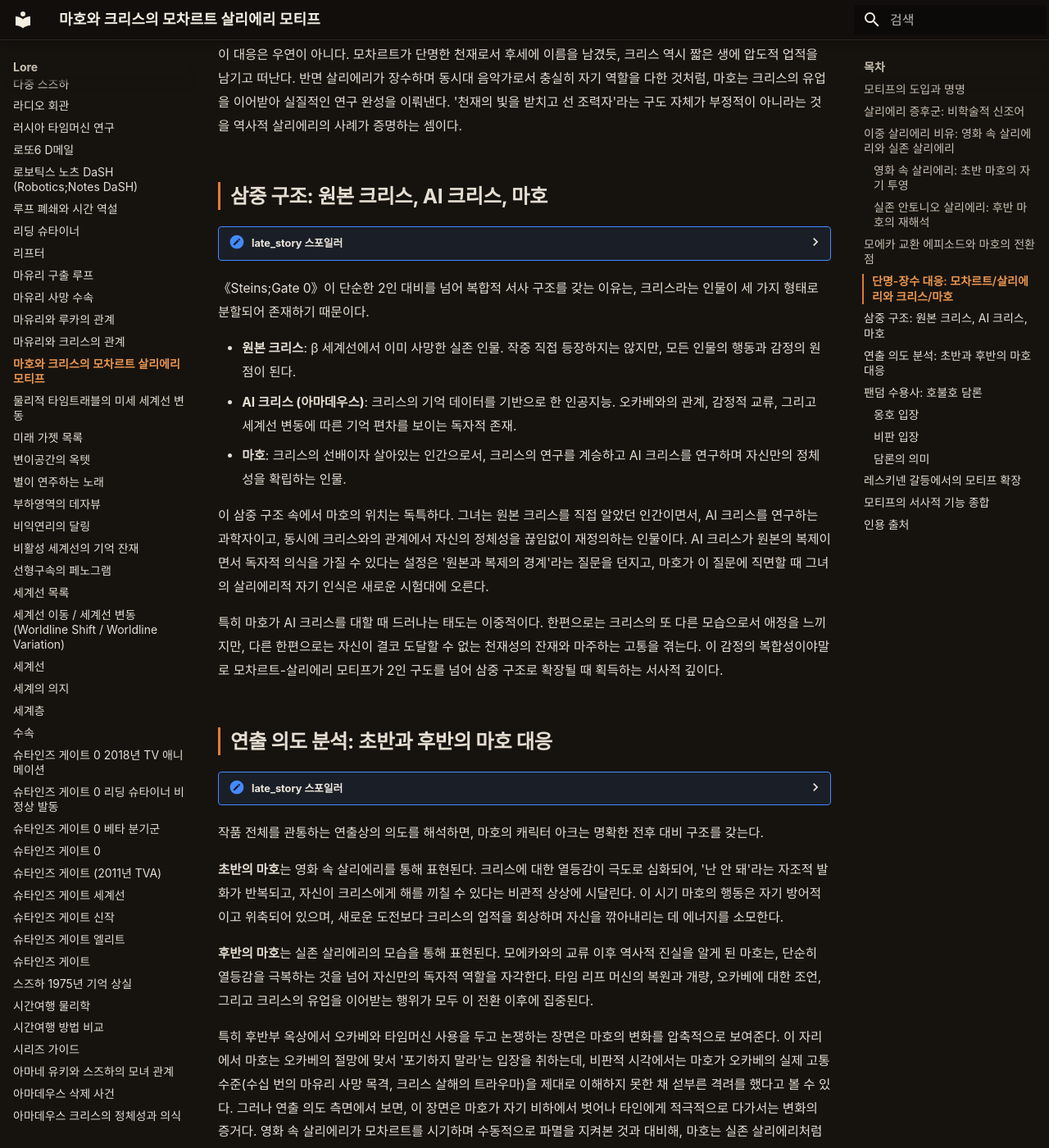
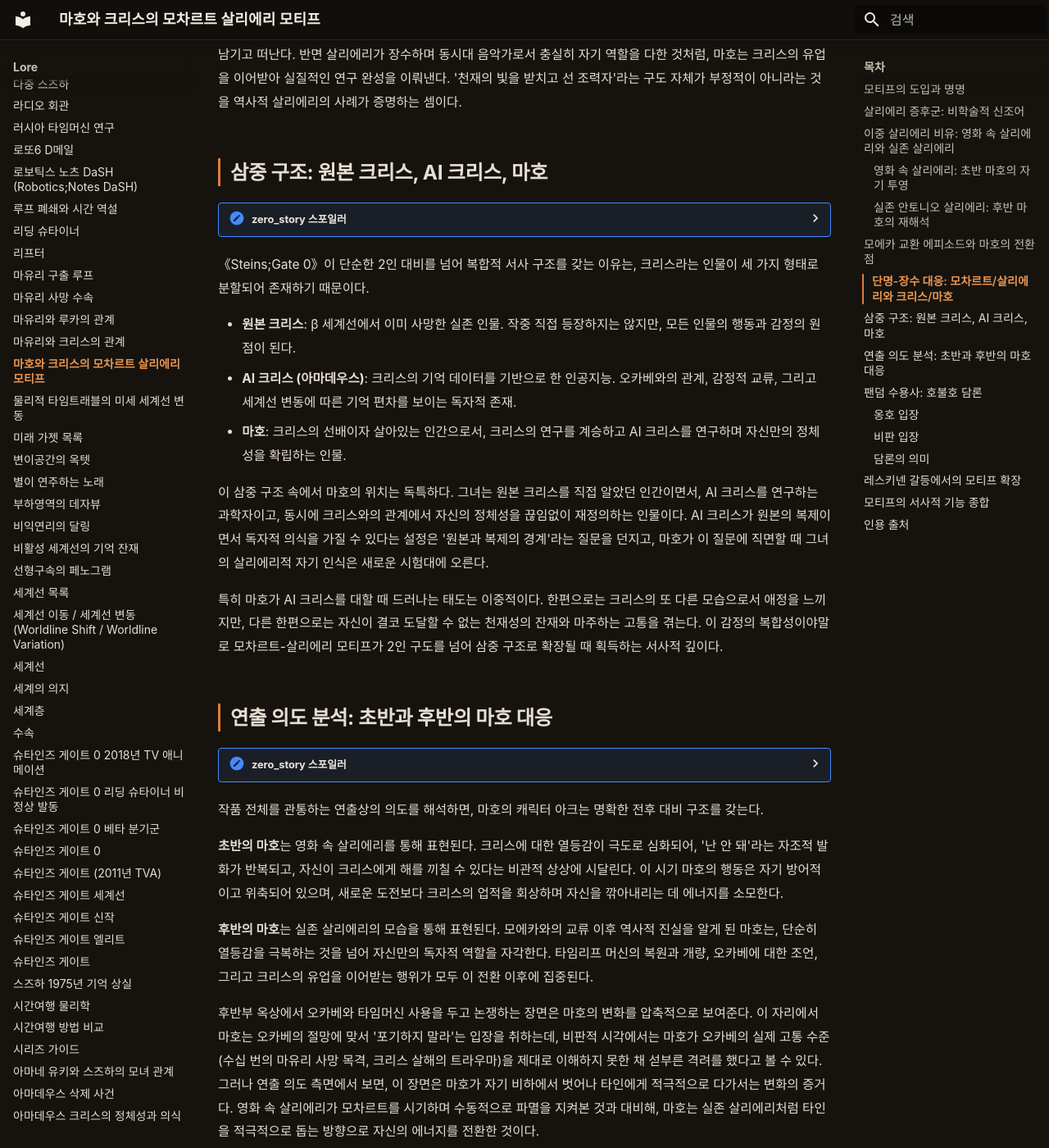
Before and after one commit to sgwiki/sgwiki.github.io, an MkDocs documentation site: the page built from wiki/lore/마호와-크리스의-모차르트-살리에리-모티프.md, in a window 1280 px wide and 1400 px high, scrolled down 3002 px. Shown: the whole window at 82% size. Built offline with MkDocs 1.6.1 and Material for MkDocs 9.7.7, drawn with Linux system fonts in a browser that asks for light colours; some web fonts are replaced; some of the changed text lies outside the part shown.

Commit message:
chore(wiki): 마호와-크리스의-모차르트-살리에리-모티프 정비 — frontmatter spoiler(late_story→zero_story)·admonition 라벨 5건 동기화·VOCAB '타임 리프'→'타임리프' 3건·humanize 14건(추상 주어+만능동사 3·'~인 것이다' 결말 2·메타 진입 '이는' 6·'~를 통해' 3)·깨진 내부 링크 1건 교정(히야죄-마호→히야죠-마호)·사실·스포일러(zero_story)·인용·수치 불변

```diff
--- a/wiki/lore/마호와-크리스의-모차르트-살리에리-모티프.md
+++ b/wiki/lore/마호와-크리스의-모차르트-살리에리-모티프.md
@@ -1,12 +1,13 @@
 ---
-spoiler: late_story
+spoiler: zero_story
 description: "(Maho-Kurisu Relationship: Mozart-Salieri Motif)"
 ---
 
 !!! warning "스포일러"
     이 문서는 《Steins;Gate 0》의 후반 전개(존재증명의 오토마톤 에피소드,
-    레스키넨 연구팀 갈등, 2036년 미래 및 아마데우스 계획의 본질)를 포함한
-    후반부 스포일러를 포함합니다. 모차르트-살리에리 모티프의 이중 구조,
+    레스키넨 연구팀 갈등, 2036년 미래 및 아마데우스 계획의 본질)을 포함한
+    후반부 스포일러를 포함합니다.
+    모차르트-살리에리 모티프의 이중 구조,
     마호의 심리 전환점, 단명-장수 대응 해석 등 핵심 분석 내용이 노출됩니다.
 
 # 히야죠 마호와 마키세 크리스: 모차르트-살리에리 모티프
@@ -20,8 +21,8 @@
 
 ## 모티프의 도입과 명명
 
-마호는 아마데우스 시스템 접속용 닉네임으로 '살리에리'를 선택한다. 이
-선택은 단순한 취향이 아니라, 자신의 인생에서 가장 큰 영향을 미친 인물인
+마호는 아마데우스 시스템 접속용 닉네임으로 '살리에리'를 선택한다.
+이 선택은 단순한 취향이 아니라, 자신의 인생에서 가장 큰 영향을 미친 인물인
 마키세 크리스에 대한 자기 인식의 응축이다. 크리스의 풀네임이 볼프강
 아마데우스 모차르트의 중간 이름 '아마데우스'에서 따온 것이라는 점을
 감안하면, 마호가 스스로를 살리에리로 명명하는 행위는 작중 인물 구도의
@@ -41,23 +42,23 @@
 
 ## 살리에리 증후군: 비학술적 신조어
 
-마호의 자기 인식을 규정하는 '살리에리 증후군'이라는 용어는 의학이나
-심리학의 정식 병명이 아니다. 이 용어는 주변의 뛰어난 인물 때문에
-느끼는 열등감, 시기, 질투심을 이르는 대중적 신조어로, 안토니오
-살리에리의 이름에서 유래했다.
+살리에리 증후군은 마호의 자기 인식을 규정하는 용어이지만, 의학이나
+심리학의 정식 병명이 아니다. 주변의 뛰어난 인물 때문에 느끼는
+열등감, 시기, 질투심을 이르는 대중적 신조어로, 안토니오 살리에리의
+이름에서 유래했다.
 
-이 용어의 특이한 점은 그 자체가 역사적 오해의 산물이라는 것이다.
+이 용어는 그 자체가 역사적 오해의 산물이라는 특이점이 있다.
 1984년 영화 《아마데우스》의 성공으로 대중화되었지만, 이 영화 속
 살리에리의 묘사는 사실과 다른 부분이 많다. 살리에리가 모차르트를
 독살했다는 소문은 모차르트 사후 퍼진 근거 없는 풍문이었고, 푸시킨의
 희곡과 림스키코르사코프의 오페라를 거쳐 피터 쉐퍼의 1979년 희곡
 《아마데우스》로 창작적으로 확장된 것이다.
 
-살리에리 증후군의 핵심 특징은 '같은 직종에서 일하는 사람에게 느끼는
-상대적 열등감'이다. 더 높은 자리로 오를 수 없고, 그 사람의 업적을
-더 빛나게 하는 조력자로 머무는 처지를 비관하면서 사로잡히는 심리
-상태를 가리킨다. 마호가 크리스의 선배이면서도 스스로를 조력자
-이상으로 인식하지 못하는 구조는 이 정의와 정확히 일치한다.
+살리에리 증후군의 핵심은 '같은 직종에서 일하는 사람에게 느끼는 상대적
+열등감'이다. 더 높은 자리로 오를 수 없고, 그 사람의 업적을 더 빛나게
+하는 조력자로 머무는 처지를 비관하면서 사로잡히는 심리 상태를 가리킨다.
+마호가 크리스의 선배이면서도 스스로를 조력자 이상으로 인식하지 못하는
+구조는 이 정의와 정확히 일치한다.
 
 ## 이중 살리에리 비유: 영화 속 살리에리와 실존 살리에리
 
@@ -81,7 +82,7 @@
 
 ### 실존 안토니오 살리에리: 후반 마호의 재해석
 
-??? "late_story 스포일러"
+??? "zero_story 스포일러"
     후반부 내용은 존재증명의 오토마톤 에피소드 결말과 직접 연결되는
     마호의 심리 전환점을 다룹니다.
 
@@ -89,25 +90,25 @@
 마호는 키류 모에카와 교류하면서 결정적 사실을 전해 듣는다. 실제 역사
 속의 안토니오 살리에리는 영화에서 묘사된 것과 전혀 다른 인물이었다.
 
-역사적 살리에리는 모차르트를 시기하여 파멸시킨 장본인이 아니었다. 오히려
-당대에 궁정악장으로서 부와 명예를 누린 성공한 음악가였으며, 많은 후학을
-양성하고 자선 사업을 벌인 인물이었다. 모차르트 사후에는 모차르트의 막내
-아들까지 가르쳤다. 질투심을 느낀 쪽은 오히려 모차르트였다는 해석도
-존재한다. 살리에리의 교회음악 중심 작풍이 후대의 조류에 맞지 않아
-이름이 잊혔을 뿐, 살리에리 본인의 인성이나 역량에 열등감의 근거가
+역사적 살리에리는 모차르트를 시기하여 파멸시킨 장본인이 아니었다.
+오히려 당대에 궁정악장으로서 부와 명예를 누린 성공한 음악가였으며,
+많은 후학을 양성하고 자선 사업을 벌인 인물이었다. 모차르트 사후에는
+모차르트의 막내 아들까지 가르쳤다. 질투심을 느낀 쪽은 오히려 모차르트였다는
+해석도 존재한다. 살리에리의 교회음악 중심 작풍이 후대의 조류에 맞지
+않아 이름이 잊혔을 뿐, 살리에리 본인의 인성이나 역량에 열등감의 근거가
 있었던 것이 아니다.
 
-이 사실을 알게 된 마호는 자신의 열등감이 역사적 오해에 기반한
-자기 기만이었음을 깨닫는다. 자신이 '살리에리'라고 자처했던 것은
-영화 속의 왜곡된 살리에리 상에 자신을 가둔 것이며, 실제 살리에리는
-동시대 음악가들에게 존경받고 후학을 키운 훌륭한 인물이었다. 이
-인식의 전환이 마호가 자기 비하에서 벗어나 자신의 길을 찾아가는
+이 사실을 알게 된 마호는 자신의 열등감이 역사적 오해에 기반한 자기
+기만이었음을 깨닫는다. 자신이 '살리에리'라고 자처했던 것은 영화 속의
+왜곡된 살리에리 상에 자신을 가둔 것이며, 실제 살리에리는 동시대
+음악가들에게 존경받고 후학을 키운 훌륭한 인물이었다.
+이 인식의 전환이 마호가 자기 비하에서 벗어나 자신의 길을 찾아가는
 계기가 된다.
 
 ## 모에카 교환 에피소드와 마호의 전환점
 
-《존재증명의 오토마톤》에서 마호와 모에카가 교환(체험 학습 형태의
-인물 교류)을 통해 시간을 보내는 에피소드는 마호의 캐릭터 아크에서
+《존재증명의 오토마톤》에서 마호와 모에카가 교류(체험 학습 형태의
+인물 교류)를 통해 시간을 보내는 에피소드는 마호의 캐릭터 아크에서
 가장 중요한 전환점이다. 모에카는 라운더 소속으로서 과거에 감정적
 상처를 안고 있으며, 마호와의 교류 과정에서 살리에리에 대한 역사적
 진실을 알려준다.
@@ -126,7 +127,7 @@
 
 ## 단명-장수 대응: 모차르트/살리에리와 크리스/마호
 
-??? "late_story 스포일러"
+??? "zero_story 스포일러"
     이 절은 2036년 미래, 크리스의 사망 시점, 마호의 생존 기간 등
     종반 스포일러를 포함합니다.
 
@@ -139,7 +140,7 @@
 오카베 린타로의 품에서 사망하는 이 장면은 《Steins;Gate 0》 전체의
 출발점이자, 크리스라는 천재가 너무 일찍 세상을 떠난다는 비극의 핵심이다.
 이에 대비하여 마호는 2036년까지, 즉 크리스 사후 26년 동안 생존하며
-타임 리프 머신의 복원과 개량을 완수한다.[^2]
+타임리프 머신의 복원과 개량을 완수한다.[^2]
 
 이 대응은 우연이 아니다. 모차르트가 단명한 천재로서 후세에 이름을
 남겼듯, 크리스 역시 짧은 생에 압도적 업적을 남기고 떠난다. 반면
@@ -150,7 +151,7 @@
 
 ## 삼중 구조: 원본 크리스, AI 크리스, 마호
 
-??? "late_story 스포일러"
+??? "zero_story 스포일러"
     이 절은 아마데우스 시스템의 본질과 세계선별 AI 크리스의 역할을
     다룹니다.
 
@@ -169,8 +170,8 @@
 직접 알았던 인간이면서, AI 크리스를 연구하는 과학자이고, 동시에
 크리스와의 관계에서 자신의 정체성을 끊임없이 재정의하는 인물이다.
 AI 크리스가 원본의 복제이면서 독자적 의식을 가질 수 있다는 설정은
-'원본과 복제의 경계'라는 질문을 던지고, 마호가 이 질문에 직면할
-때 그녀의 살리에리적 자기 인식은 새로운 시험대에 오른다.
+'원본과 복제의 경계'라는 질문을 던지고, 마호가 이 질문에 직면할 때
+그녀의 살리에리적 자기 인식은 새로운 시험대에 오른다.
 
 특히 마호가 AI 크리스를 대할 때 드러나는 태도는 이중적이다. 한편으로는
 크리스의 또 다른 모습으로서 애정을 느끼지만, 다른 한편으로는 자신이
@@ -180,7 +181,7 @@
 
 ## 연출 의도 분석: 초반과 후반의 마호 대응
 
-??? "late_story 스포일러"
+??? "zero_story 스포일러"
     이 절은 SG0 후반부 마호의 행동 변화와 옥상 논쟁 장면을 포함합니다.
 
 작품 전체를 관통하는 연출상의 의도를 해석하면, 마호의 캐릭터 아크는
@@ -194,11 +195,11 @@
 
 **후반의 마호**는 실존 살리에리의 모습을 통해 표현된다. 모에카와의
 교류 이후 역사적 진실을 알게 된 마호는, 단순히 열등감을 극복하는
-것을 넘어 자신만의 독자적 역할을 자각한다. 타임 리프 머신의 복원과
+것을 넘어 자신만의 독자적 역할을 자각한다. 타임리프 머신의 복원과
 개량, 오카베에 대한 조언, 그리고 크리스의 유업을 이어받는 행위가
 모두 이 전환 이후에 집중된다.
 
-특히 후반부 옥상에서 오카베와 타임머신 사용을 두고 논쟁하는 장면은
+후반부 옥상에서 오카베와 타임머신 사용을 두고 논쟁하는 장면은
 마호의 변화를 압축적으로 보여준다. 이 자리에서 마호는 오카베의
 절망에 맞서 '포기하지 말라'는 입장을 취하는데, 비판적 시각에서는
 마호가 오카베의 실제 고통 수준(수십 번의 마유리 사망 목격, 크리스
@@ -263,7 +264,7 @@
 
 ## 레스키넨 갈등에서의 모티프 확장
 
-??? "late_story 스포일러"
+??? "zero_story 스포일러"
     이 절은 알렉시스 레스키넨의 연구팀 내 갈등과 SG0 후반 전개를
     포함합니다.
 
@@ -311,7 +312,7 @@
 
 **넷째, '조력자' 역할의 재평가.** 역사적 살리에리의 재조명을 통해,
 작품은 '천재의 빛을 받치는 2인자'라는 역할이 부정적이지 않다는
-메시지를 전달한다. 마호가 크리스의 유업을 이어받아 타임 리프 머신을
+메시지를 전달한다. 마호가 크리스의 유업을 이어받아 타임리프 머신을
 완성하는 것은, 살리에리가 모차르트 사후에도 음악을 계속했다는
 역사적 사실과 대응된다.
 
```
Also changed, not shown: other parts of wiki/lore/마호와-크리스의-모차르트-살리에리-모티프.md (+1 -1 lines).
